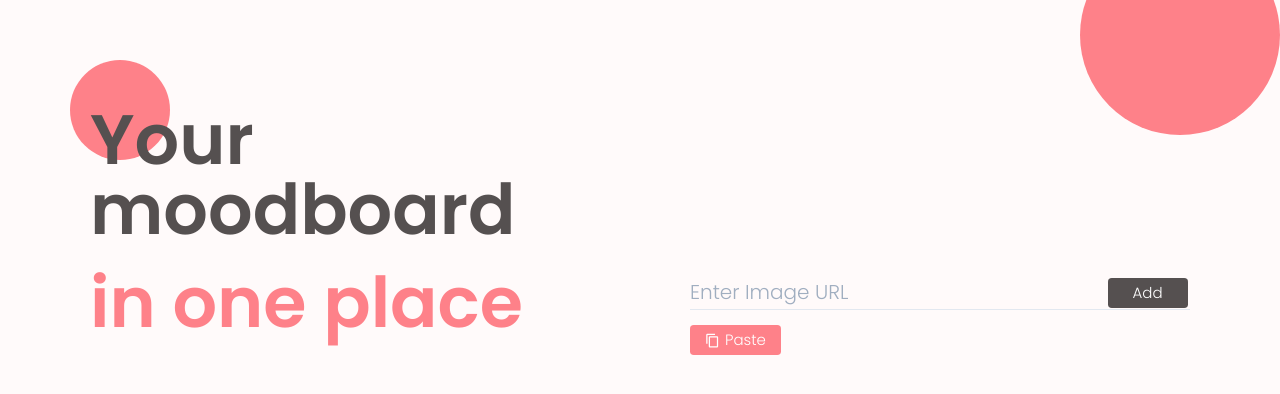
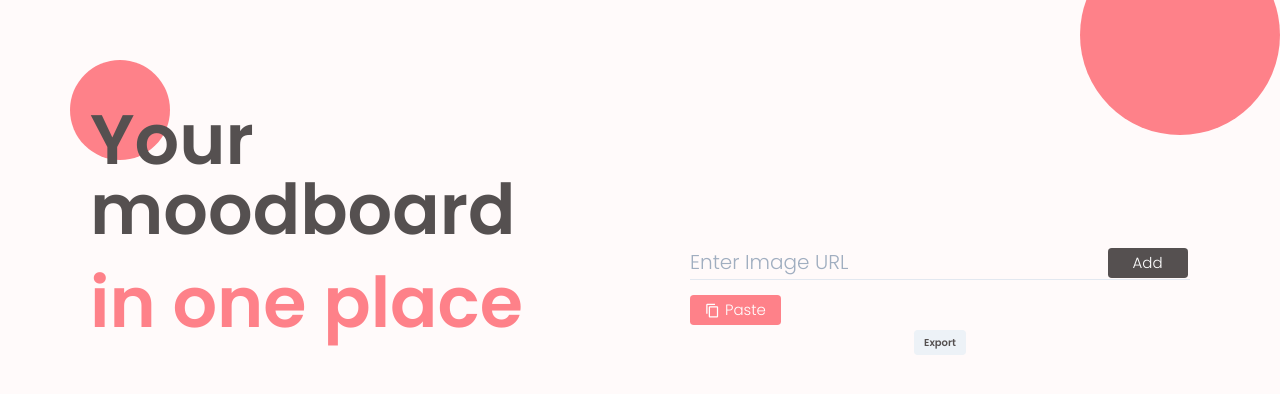
Before and after one commit to AdrianaMota/photos, a Next.js app: page / in a window 1280 px wide. Shown: the top 394 px of the page. Built offline with nearby package versions, Linux system fonts and the light colour scheme.

Commit message:
Add Export Feature

```diff
--- a/package.json
+++ b/package.json
@@ -23,7 +23,8 @@
     "react-masonry-css": "^1.0.16",
     "react-packery-component": "^1.0.2",
     "react-photo-gallery": "^8.0.0",
-    "react-sortable-hoc": "^2.0.0"
+    "react-sortable-hoc": "^2.0.0",
+    "use-react-screenshot": "^3.0.0"
   },
   "devDependencies": {
     "eslint": "8.8.0",
--- a/pages/index.js
+++ b/pages/index.js
@@ -1,4 +1,5 @@
-import React, { useState } from "react";
+import React, { createRef, useState } from "react";
+import { useScreenshot } from "use-react-screenshot";
 import {
 	Stack,
 	VStack,
@@ -8,11 +9,13 @@ import {
 	Input,
 	InputRightElement,
 	Button,
+	Image,
 	IconButton,
 } from "@chakra-ui/react";
 import Card from "../components/Card";
 import Masonry from "react-masonry-css";
 import { CopyIcon } from "@chakra-ui/icons";
+import html2canvas from "html2canvas";
 import Gallery from "react-photo-gallery";
 import { SortableContainer, SortableElement } from "react-sortable-hoc";
 
@@ -90,9 +93,16 @@ export default function Home() {
 		500: 1,
 	};
 
-	const onSortEnd = ({ oldIndex, newIndex }) => {
-		setItems(arrayMove(items, oldIndex, newIndex));
+	const ref = createRef(null);
+	const getImage = () => {
+		html2canvas(ref.current).then((canvas) => {
+			document.body.appendChild(canvas);
+		});
 	};
+
+	// const onSortEnd = ({ oldIndex, newIndex }) => {
+	// 	setItems(arrayMove(items, oldIndex, newIndex));
+	// };
 	return (
 		<VStack align="left" margin={{ base: "0 -10rem", lg: "0 -5rem" }}>
 			<Box
@@ -120,6 +130,7 @@ export default function Home() {
 				direction={{ base: "column", lg: "row" }}
 			>
 				<VStack
+					ref={ref}
 					align="left"
 					zIndex="100"
 					pt="5rem"
@@ -142,7 +153,7 @@ export default function Home() {
 				<VStack>
 					<InputGroup width={{ base: "95%", md: "80%", lg: "500px" }}>
 						<Input
-							autofocus
+							autoFocus
 							onKeyPress={(e) => {
 								if (e.key === "Enter") {
 									addCardHandler();
@@ -174,9 +185,7 @@ export default function Home() {
 						</InputRightElement>
 					</InputGroup>
 					<Button
-						onClick={() => {
-							navigator.clipboard.writeText(this.state.textToCopy);
-						}}
+						onClick={pasteHandler}
 						colorScheme="primaryPink"
 						p="1.5rem"
 						alignSelf="start"
@@ -187,14 +196,17 @@ export default function Home() {
 					>
 						Paste
 					</Button>
+					<Button onClick={getImage}>Export</Button>
 				</VStack>
 			</Stack>
+			<Stack>
 				<Masonry
 					breakpointCols={breakpointColumnsObj}
 					className="my-masonry-grid"
 					columnClassName="my-masonry-grid_column"
 					pt="10rem"
 				>
+					<div ref={ref}>
 						{imgList.map((url, index) => {
 							return (
 								<Card
@@ -206,7 +218,9 @@ export default function Home() {
 								/>
 							);
 						})}
+					</div>
 				</Masonry>
+			</Stack>
 			{/* <SortableGallery items={imgList} onSortEnd={onSortEnd} axis={"xy"} /> */}
 		</VStack>
 	);
```
Also changed, not shown: 1 other file (tests, documents, lock files or other folders). Lines whose indentation alone changed are shown as unchanged.
